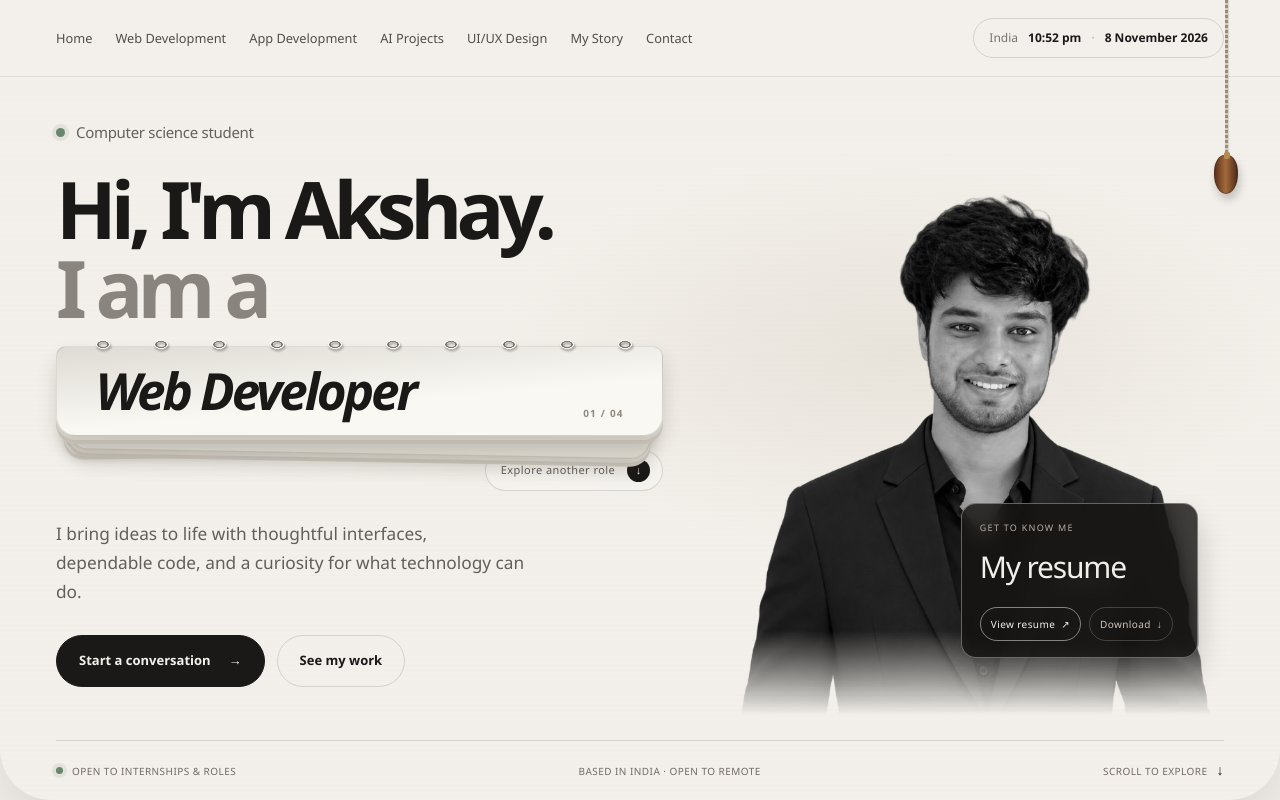
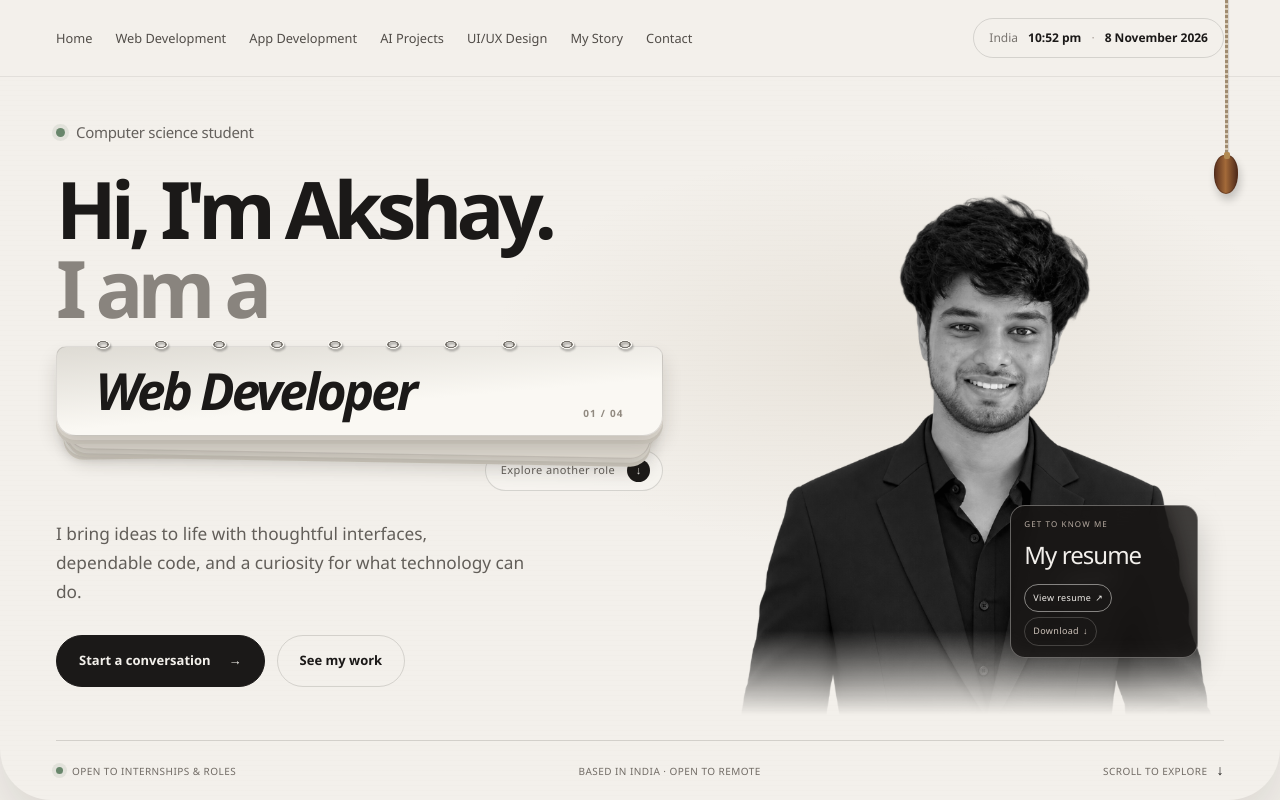
Before and after one commit to akshaydwivedi07/portfolio-website, a website: page index.html in a window 1280 px wide. Shown: the top 800 px of the page. Drawn offline with Linux system fonts and the light colour scheme.

```diff
--- a/styles.css
+++ b/styles.css
@@ -2537,8 +2537,8 @@ body.theme-dark .nav-link {
     right: clamp(8px, 2vw, 30px);
     bottom: clamp(46px, 8vh, 88px);
     z-index: 2;
-    width: min(240px, 48%);
-    padding: 17px 18px 16px;
+    width: min(190px, 38%);
+    padding: 12px 13px 11px;
     border: 1px solid rgba(242, 239, 235, .36);
     border-radius: 15px;
     background: rgba(24, 21, 20, .82);
@@ -2549,9 +2549,9 @@ body.theme-dark .nav-link {
 }
 
 .resume-card-label {
-    margin: 0 0 7px;
+    margin: 0 0 5px;
     color: #b9ada3;
-    font-size: 9px;
+    font-size: 8px;
     letter-spacing: .14em;
     text-transform: uppercase;
 }
@@ -2559,7 +2559,7 @@ body.theme-dark .nav-link {
 .resume-card h2 {
     margin: 0;
     font-family: var(--display-font);
-    font-size: clamp(21px, 2.4vw, 30px);
+    font-size: clamp(18px, 2vw, 24px);
     font-weight: 500;
     letter-spacing: -.04em;
 }
@@ -2567,19 +2567,19 @@ body.theme-dark .nav-link {
 .resume-card-actions {
     display: flex;
     flex-wrap: wrap;
-    gap: 8px;
-    margin-top: 16px;
+    gap: 5px;
+    margin-top: 10px;
 }
 
 .resume-link {
     display: inline-flex;
     align-items: center;
-    gap: 6px;
-    padding: 8px 10px;
+    gap: 4px;
+    padding: 6px 8px;
     border: 1px solid rgba(242, 239, 235, .5);
     border-radius: 999px;
     color: #f2efeb;
-    font-size: 10px;
+    font-size: 9px;
     letter-spacing: .04em;
     text-decoration: none;
     transition: background 180ms ease, color 180ms ease, border-color 180ms ease;
@@ -2628,8 +2628,8 @@ body.theme-dark .nav-link {
     .resume-card {
         right: -8px;
         bottom: 34px;
-        width: min(220px, 64%);
-        padding: 14px;
+        width: min(180px, 52%);
+        padding: 11px;
     }
 
     .profile-photo {
```
